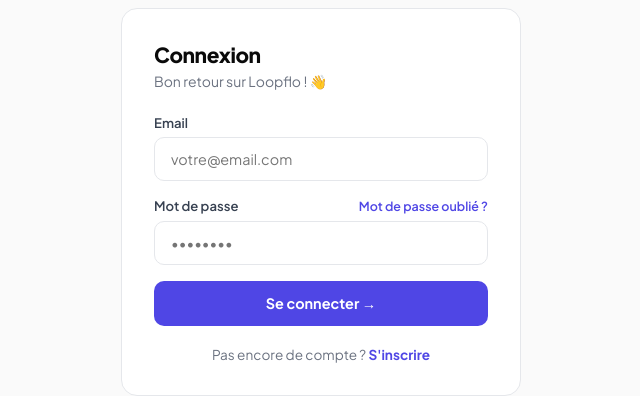
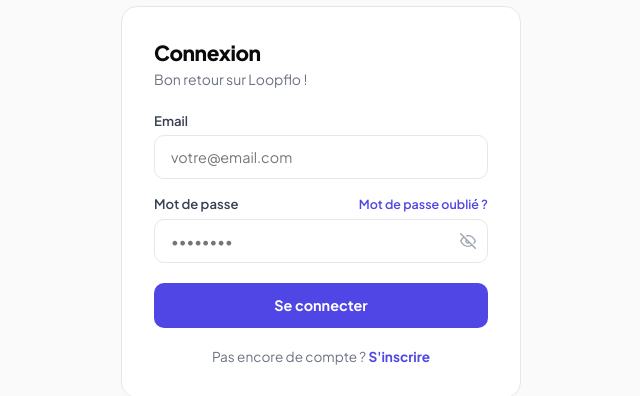
Before and after one commit to colindalaska64-boop/flowforge, a Next.js app: page /login in a window 1280 px wide. Shown: the part 234-630 px from the top of the page, without its empty margins (319-959 px from the left). Built offline with nearby package versions, Linux system fonts and the light colour scheme.

Commit message:
feat: show/hide password sur login

```diff
--- a/app/login/page.tsx
+++ b/app/login/page.tsx
@@ -4,10 +4,25 @@
 import { useRouter } from "next/navigation";
 import Logo from "@/components/Logo";
 
+function EyeIcon({ open }: { open: boolean }) {
+  return open ? (
+    <svg width="16" height="16" viewBox="0 0 24 24" fill="none" stroke="#9CA3AF" strokeWidth="2" strokeLinecap="round" strokeLinejoin="round">
+      <path d="M1 12s4-8 11-8 11 8 11 8-4 8-11 8-11-8-11-8z"/>
+      <circle cx="12" cy="12" r="3"/>
+    </svg>
+  ) : (
+    <svg width="16" height="16" viewBox="0 0 24 24" fill="none" stroke="#9CA3AF" strokeWidth="2" strokeLinecap="round" strokeLinejoin="round">
+      <path d="M17.94 17.94A10.07 10.07 0 0 1 12 20c-7 0-11-8-11-8a18.45 18.45 0 0 1 5.06-5.94M9.9 4.24A9.12 9.12 0 0 1 12 4c7 0 11 8 11 8a18.5 18.5 0 0 1-2.16 3.19m-6.72-1.07a3 3 0 1 1-4.24-4.24"/>
+      <line x1="1" y1="1" x2="23" y2="23"/>
+    </svg>
+  );
+}
+
 export default function LoginPage() {
   const router = useRouter();
   const [email, setEmail] = useState("");
   const [password, setPassword] = useState("");
+  const [showPassword, setShowPassword] = useState(false);
   const [error, setError] = useState("");
   const [loading, setLoading] = useState(false);
 
@@ -36,7 +51,7 @@
         @import url('https://fonts.googleapis.com/css2?family=Plus+Jakarta+Sans:wght@400;500;600;700;800&display=swap');
         * { margin:0; padding:0; box-sizing:border-box; }
         body { font-family:'Plus Jakarta Sans',sans-serif; background:#FAFAFA; }
-        .input { width:100%; padding:.75rem 1rem; border:1.5px solid #E5E7EB; border-radius:10px; font-size:.9rem; font-family:inherit; outline:none; background:#fff; color:#0A0A0A; }
+        .input { width:100%; padding:.75rem 1rem; padding-right:2.5rem; border:1.5px solid #E5E7EB; border-radius:10px; font-size:.9rem; font-family:inherit; outline:none; background:#fff; color:#0A0A0A; }
         .input:focus { border-color:#4F46E5; box-shadow:0 0 0 3px #EEF2FF; }
       `}</style>
 
@@ -47,11 +62,11 @@
           </div>
 
           <div style={{ background:"#fff", border:"1px solid #E5E7EB", borderRadius:16, padding:"2rem" }}>
-            <h1 style={{ fontSize:"1.3rem", fontWeight:800, marginBottom:".25rem", letterSpacing:"-0.02em" }}>
+            <h1 style={{ fontSize:"1.3rem", fontWeight:800, marginBottom:".25rem", letterSpacing:"-0.02em", color:"#0A0A0A" }}>
               Connexion
             </h1>
             <p style={{ fontSize:".875rem", color:"#6B7280", marginBottom:"1.5rem" }}>
-              Bon retour sur Loopflo ! 👋
+              Bon retour sur Loopflo !
             </p>
 
             <div style={{ marginBottom:"1rem" }}>
@@ -63,12 +78,12 @@
                 className="input"
                 placeholder="votre@email.com"
                 value={email}
-                onChange={e => setEmail(e.target.value)}
+                onChange={e => { setEmail(e.target.value); setError(""); }}
                 onKeyDown={e => e.key === "Enter" && handleSubmit()}
               />
             </div>
 
-            <div style={{ marginBottom:"1rem" }}>
+            <div style={{ marginBottom:"1.25rem" }}>
               <div style={{ display:"flex", justifyContent:"space-between", alignItems:"center", marginBottom:".4rem" }}>
                 <label style={{ fontSize:".82rem", fontWeight:600, color:"#374151" }}>
                   Mot de passe
@@ -77,14 +92,22 @@
                   Mot de passe oublié ?
                 </a>
               </div>
+              <div style={{ position:"relative" }}>
                 <input
-                type="password"
+                  type={showPassword ? "text" : "password"}
                   className="input"
                   placeholder="••••••••"
                   value={password}
-                onChange={e => setPassword(e.target.value)}
+                  onChange={e => { setPassword(e.target.value); setError(""); }}
                   onKeyDown={e => e.key === "Enter" && handleSubmit()}
                 />
+                <button
+                  onClick={() => setShowPassword(!showPassword)}
+                  style={{ position:"absolute", right:".75rem", top:"50%", transform:"translateY(-50%)", background:"none", border:"none", cursor:"pointer", padding:0, display:"flex", alignItems:"center" }}
+                >
+                  <EyeIcon open={showPassword} />
+                </button>
+              </div>
             </div>
 
             {error && (
@@ -98,7 +121,7 @@
               disabled={loading || !email || !password}
               style={{ width:"100%", padding:".85rem", borderRadius:10, fontSize:".9rem", fontWeight:700, background: loading ? "#9CA3AF" : "#4F46E5", color:"#fff", border:"none", cursor: loading ? "not-allowed" : "pointer", fontFamily:"inherit", marginBottom:"1.25rem" }}
             >
-              {loading ? "Connexion..." : "Se connecter →"}
+              {loading ? "Connexion..." : "Se connecter"}
             </button>
 
             <p style={{ textAlign:"center", fontSize:".85rem", color:"#6B7280" }}>
```
Lines whose indentation alone changed are shown as unchanged.
